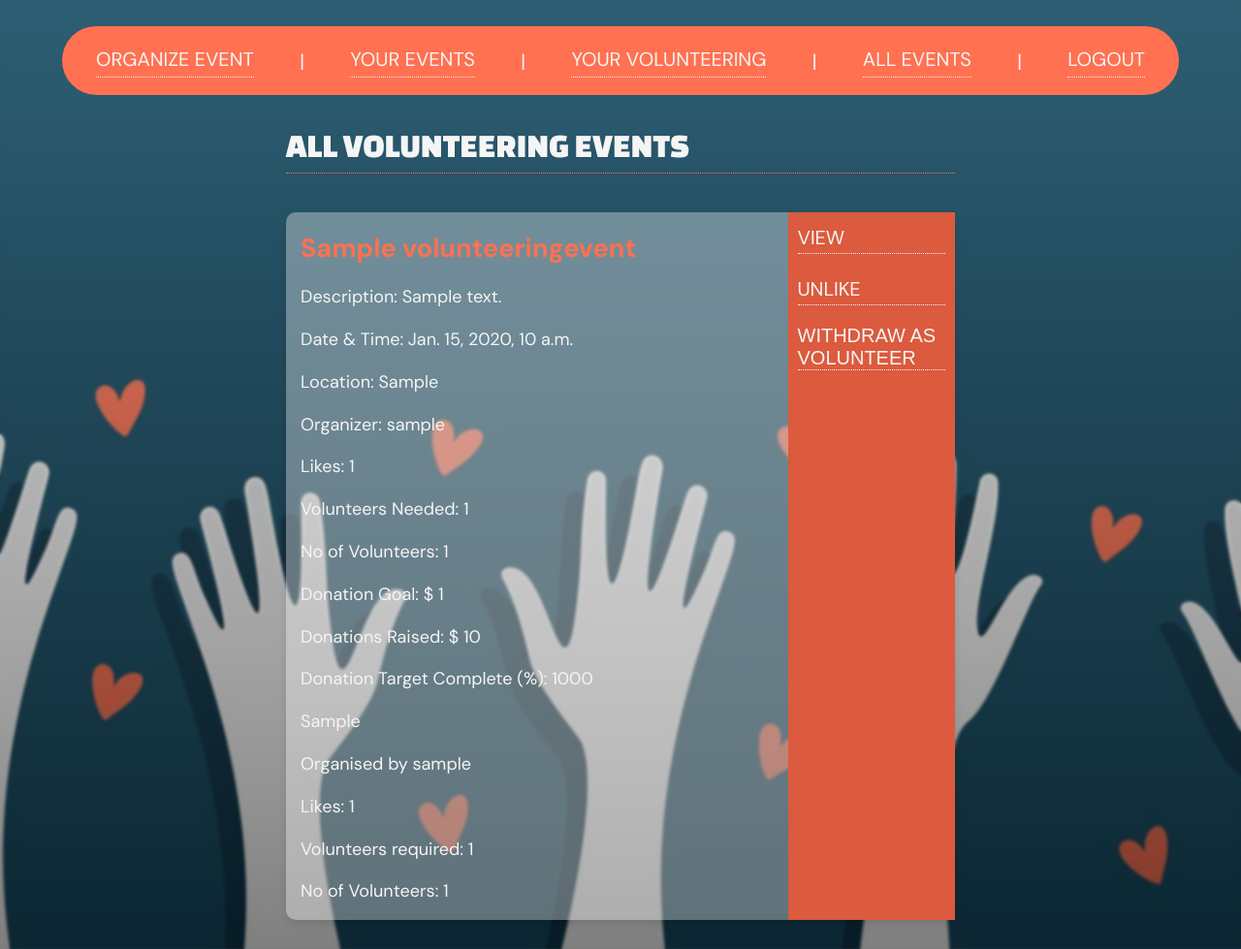
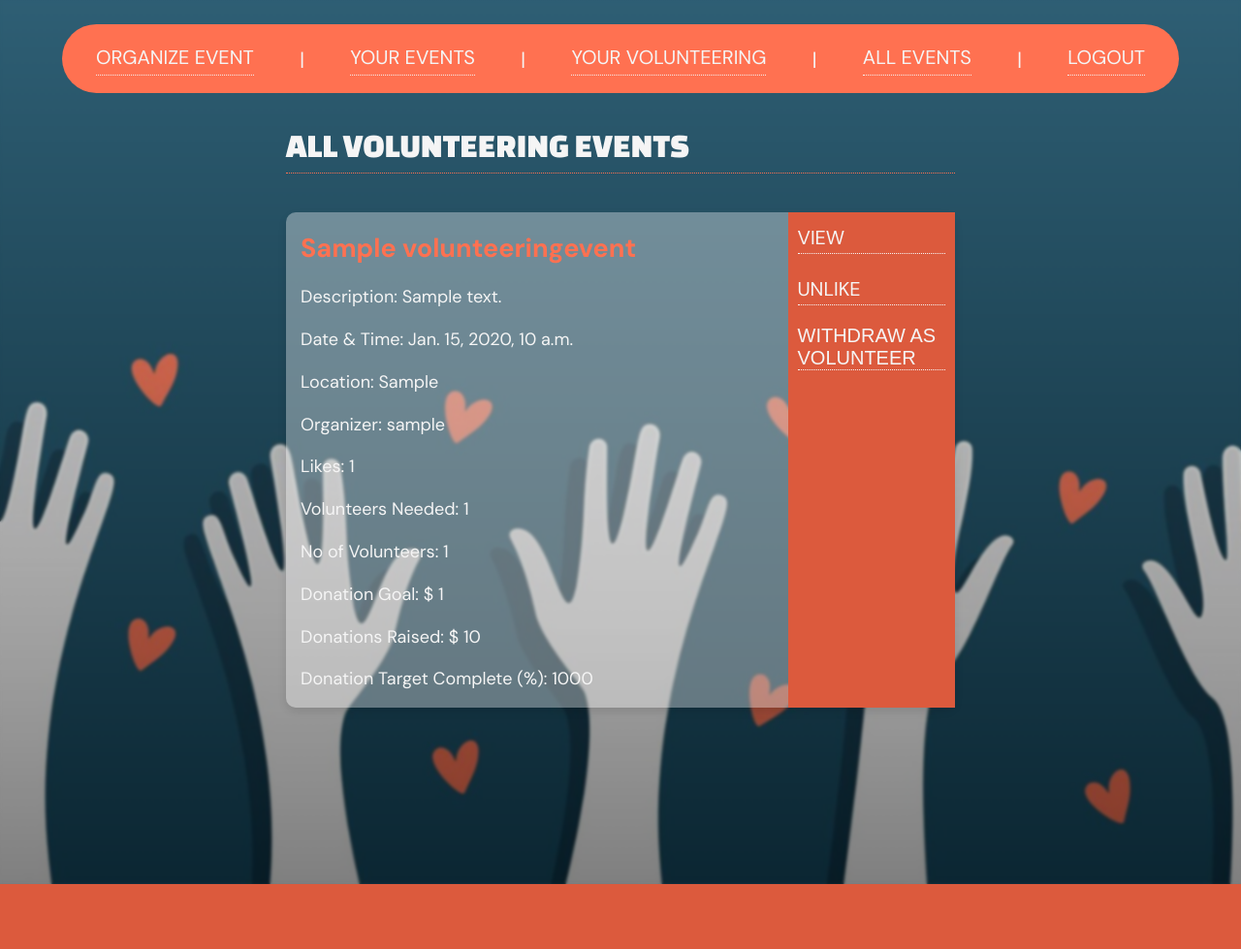
Before and after one commit to zala-dev/VolunteerHub, a Django app: page /all-events/ in a window 1280 px wide. Shown: the whole page at 97% size. After the commit the page ends 912 px from the top, so only its background shows below. Run offline with Django 5.2, Linux system fonts and the light colour scheme; a user stored in the database is signed in; tables that the repository leaves empty hold one stand-in row (values such as "Sample post").

Commit message:
remove duplicate code in all events template

```diff
--- a/main_app/templates/all_events.html
+++ b/main_app/templates/all_events.html
@@ -1,74 +1,32 @@
 {% extends 'base.html' %} {% block content %}
 <div class="events-container">
-
   <h2>All Volunteering Events</h2>
 
   {% for event in events %}
 
   <div class="card">
     <div class="card-content">
-      <span class="card-title">
-        {{ event.title }}</span>
-      <p>Description:
-        {{ event.description }}
-      </p>
-      <p>Date & Time:
-        {{ event.date }},
-        {{ event.time }}
-      </p>
-      <p>Location:
-        {{ event.location }}
-      </p>
-      <p>Organizer:
-        {{ event.organizer }}
-      </p>
-      <p>Likes:
-        {{ event.like_set.count }}
-      </p>
-      <p>Volunteers Needed:
-        {{ event.volunteers_needed }}
-      </p>
-      <p>No of Volunteers:
-        {{ event.volunteer_count }}
-      </p>
-      <p>Donation Goal: $
-        {{ event.donation_goal }}
-      </p>
-      <p>Donations Raised: $
-        {{ event.donation_amount }}
-      </p>
-      <p>Donation Target Complete (%):
-        {{ event.donation_percentage_reached }}
-      </p>
-
+      <span class="card-title"> {{ event.title }}</span>
+      <p>Description: {{ event.description }}</p>
+      <p>Date & Time: {{ event.date }}, {{ event.time }}</p>
+      <p>Location: {{ event.location }}</p>
+      <p>Organizer: {{ event.organizer }}</p>
+      <p>Likes: {{ event.like_set.count }}</p>
+      <p>Volunteers Needed: {{ event.volunteers_needed }}</p>
+      <p>No of Volunteers: {{ event.volunteer_count }}</p>
+      <p>Donation Goal: $ {{ event.donation_goal }}</p>
+      <p>Donations Raised: $ {{ event.donation_amount }}</p>
       <p>
-        {{ event.location }}
-      </p>
-      <p>Organised by
-        {{ event.organizer }}
-      </p>
-      <p>Likes:
-        {{ event.like_set.count }}
-      </p>
-      <p>Volunteers required:
-        {{ event.volunteers_needed }}
-      </p>
-      <p>No of Volunteers:
-        {{ event.volunteer_count }}
+        Donation Target Complete (%): {{ event.donation_percentage_reached }}
       </p>
     </div>
     <div class="card-action">
       <a href="{% url 'volunteering_event_detail' event.id %}">View</a>
       {% if event.id in liked_events %}
-      <a href="{% url 'unlike_event' event.id %}">
-        Unlike
-      </a>
+      <a href="{% url 'unlike_event' event.id %}"> Unlike </a>
       {% else %}
-      <a href="{% url 'like_event' event.id %}">
-        Like
-      </a>
-      {% endif %}
-      {% if user in event.volunteers.all %}
+      <a href="{% url 'like_event' event.id %}"> Like </a>
+      {% endif %} {% if user in event.volunteers.all %}
       <form action="{% url 'withdraw_volunteer' event.id %}" method="post">
         {% csrf_token %}
         <button id="withdraw" type="submit">Withdraw as Volunteer</button>
```
